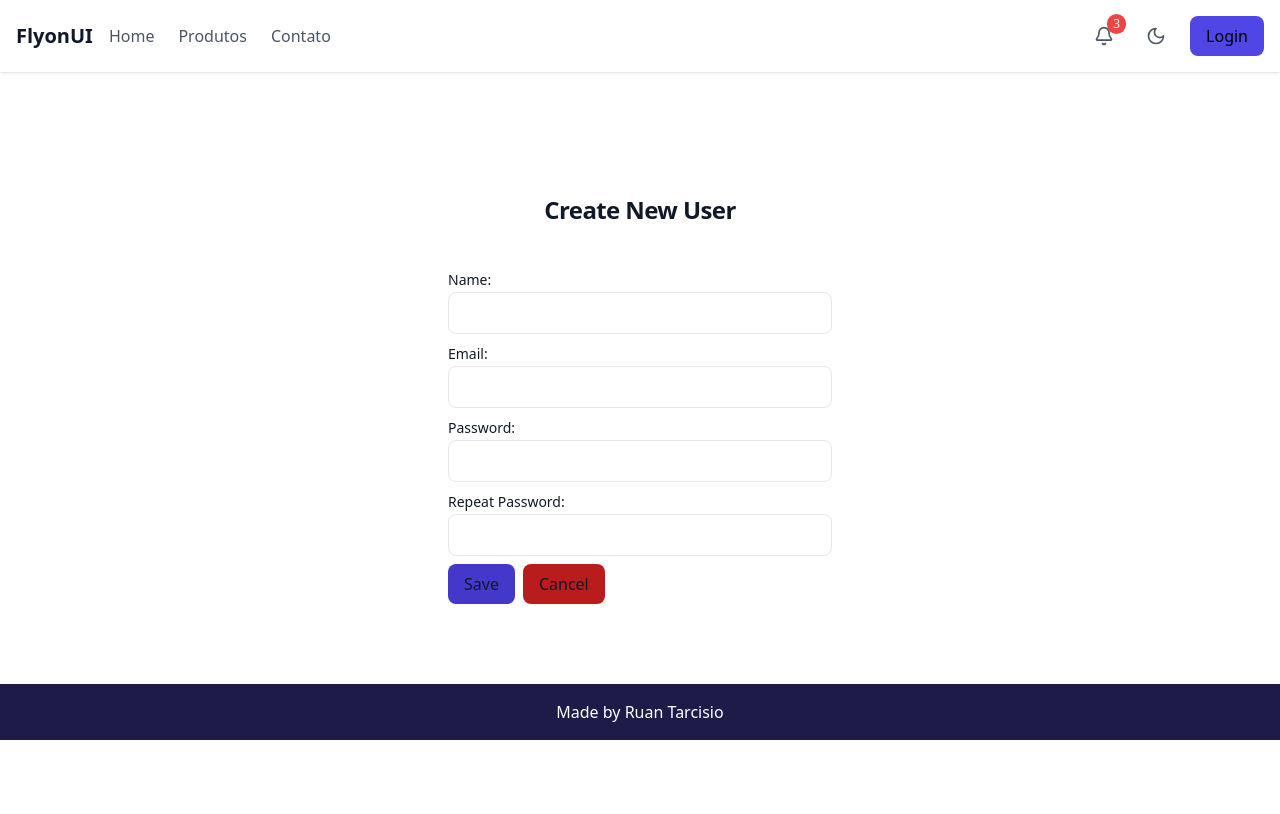
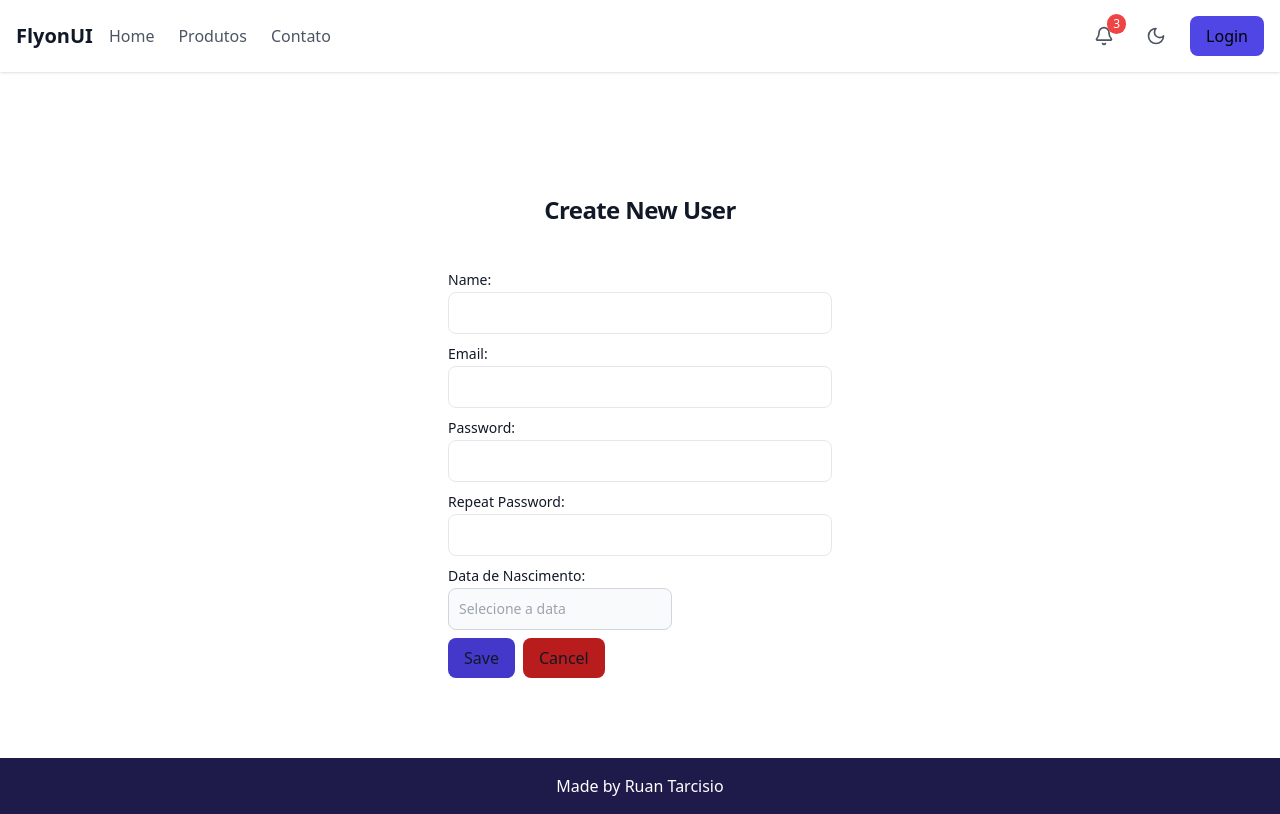
Before and after one commit to RuanTarcisio/imageLiteApiFront, a Next.js app: page /register in a window 1280 px wide. Built offline with nearby package versions, Linux system fonts and the light colour scheme.

Commit message:
adicionado calendario

```diff
--- a/src/app/register/registerFormSchema.ts
+++ b/src/app/register/registerFormSchema.ts
@@ -1,15 +1,34 @@
 import * as Yup from 'yup';
 
-export interface RegisterForm {
+// Função para calcular a data máxima (10 anos atrás a partir de hoje)
+const getMaxBirthDate = () => {
+  const currentDate = new Date();
+  const maxBirthDate = new Date(
+    currentDate.getFullYear() - 6, // Subtrai 10 anos
+    currentDate.getMonth(),
+    currentDate.getDate()
+  );
+  return maxBirthDate;
+};
+
+export interface RegisterFormValues {
   name: string;
   email: string;
   password: string;
   passwordMatch: string;
+  birthDate: Date | null;
 }
 
-export const registerValidationScheme = Yup.object().shape({
-  name: Yup.string().required('Name is required!'),
-  email: Yup.string().trim().required('Email is required!').email('Invalid Email!'),
-  password: Yup.string().required('Password is required').min(8, 'Password must have at least 8 characters!'),
-  passwordMatch: Yup.string().oneOf([Yup.ref('password')], 'Password must match!'),
-});
+export const registerValidationScheme = Yup.object({
+  name: Yup.string().required('Nome é obrigatório'),
+  email: Yup.string().email('E-mail inválido').required('E-mail é obrigatório'),
+  password: Yup.string().required('Senha é obrigatória'),
+  passwordMatch: Yup.string()
+    .oneOf([Yup.ref('password')], 'As senhas não coincidem')
+    .required('Confirme a senha'),
+  birthDate: Yup.date()
+    .nullable()
+    .required('Data de nascimento é obrigatória')
+    .max(new Date(), 'A data não pode ser no futuro')
+    .max(getMaxBirthDate(), 'Idade mínima, 06 anos de idade'),
+  });
--- a/src/components/auth/RegisterForm.tsx
+++ b/src/components/auth/RegisterForm.tsx
@@ -1,10 +1,10 @@
-'use client';
+"use client";
 
-
-import { useFormik } from 'formik';
-import { FieldError, InputText } from '../common/input';
-import { Button } from '@/components';
-import { RegisterForm as RegisterFormValues, registerValidationScheme } from '@/app/register/registerFormSchema';
+import { useFormik } from "formik";
+import { FieldError, InputText } from "../common/input";
+import { Button } from "@/components";
+import {  RegisterFormValues, registerValidationScheme} from "@/app/register/registerFormSchema";
+import { CustomDatePicker } from "@/components";
 
 interface RegisterFormProps {
   onSubmit: (values: RegisterFormValues) => void;
@@ -12,17 +12,30 @@ interface RegisterFormProps {
   onCancel: () => void;
 }
 
-export const RegisterForm = ({ onSubmit, loading, onCancel }: RegisterFormProps) => {
-  const { values, handleChange, handleSubmit, errors } = useFormik<RegisterFormValues>({
-    initialValues: { name: '', email: '', password: '', passwordMatch: '' },
-    validationSchema: registerValidationScheme,
-    onSubmit,
-  });
+export const RegisterForm = ({
+  onSubmit,
+  loading,
+  onCancel,
+}: RegisterFormProps) => {
+  const { values, handleChange, handleSubmit, errors, setFieldValue } =
+    useFormik<RegisterFormValues>({
+      initialValues: {
+        name: "",
+        email: "",
+        password: "",
+        passwordMatch: "",
+        birthDate: null,
+      },
+      validationSchema: registerValidationScheme,
+      onSubmit,
+    });
 
   return (
     <form onSubmit={handleSubmit} className="space-y-2">
       <div>
-        <label className="block text-sm font-medium leading-6 text-gray-900 dark:text-white">Name: </label>
+        <label className="block text-sm font-medium leading-6 text-gray-900 dark:text-white">
+          Name:{" "}
+        </label>
         <InputText
           style="w-full"
           id="name"
@@ -33,7 +46,9 @@ export const RegisterForm = ({ onSubmit, loading, onCancel }: RegisterFormProps)
       </div>
 
       <div>
-        <label className="block text-sm font-medium leading-6 text-gray-900 dark:text-white">Email: </label>
+        <label className="block text-sm font-medium leading-6 text-gray-900 dark:text-white">
+          Email:{" "}
+        </label>
         <InputText
           style="w-full"
           id="email"
@@ -44,7 +59,9 @@ export const RegisterForm = ({ onSubmit, loading, onCancel }: RegisterFormProps)
       </div>
 
       <div>
-        <label className="block text-sm font-medium leading-6 text-gray-900 dark:text-white">Password: </label>
+        <label className="block text-sm font-medium leading-6 text-gray-900 dark:text-white">
+          Password:{" "}
+        </label>
         <InputText
           style="w-full"
           type="password"
@@ -56,7 +73,9 @@ export const RegisterForm = ({ onSubmit, loading, onCancel }: RegisterFormProps)
       </div>
 
       <div>
-        <label className="block text-sm font-medium leading-6 text-gray-900 dark:text-white">Repeat Password: </label>
+        <label className="block text-sm font-medium leading-6 text-gray-900 dark:text-white">
+          Repeat Password:{" "}
+        </label>
         <InputText
           style="w-full"
           type="password"
@@ -67,11 +86,26 @@ export const RegisterForm = ({ onSubmit, loading, onCancel }: RegisterFormProps)
         <FieldError error={errors.passwordMatch} />
       </div>
 
+      <div>
+        <label className="block text-sm font-medium leading-6 text-gray-900 dark:text-white">
+          Data de Nascimento:{" "}
+        </label>
+        <CustomDatePicker
+          selected={values.birthDate}
+          onChange={(date) => setFieldValue("birthDate", date)}
+          allowFutureDates={false}
+        />
+        <div>
+
+        <FieldError error={errors.birthDate} />
+        </div>
+      </div>
+
       <Button
         type="submit"
         style="bg-indigo-700 hover:bg-indigo-500"
         label="Save"
-        //disabled={loading}
+        disabled={loading}
       />
       <Button
         type="button"
--- /dev/null
+++ b/src/components/common/datePicker/DatePicker.tsx
@@ -0,0 +1,37 @@
+import React from 'react';
+import DatePicker from 'react-datepicker';
+import 'react-datepicker/dist/react-datepicker.css';
+import { registerLocale } from 'react-datepicker';
+import { ptBR } from 'date-fns/locale/pt-BR'; // Importação correta do locale
+
+registerLocale('pt-BR', ptBR);
+
+interface DatePickerProps {
+  selected: Date | null;
+  onChange: (date: Date | null) => void;
+  allowFutureDates?: boolean;
+}
+
+export const CustomDatePicker = ({ selected, onChange, allowFutureDates = false }: DatePickerProps) => {
+  return (
+    <DatePicker
+      selected={selected}
+      onChange={onChange}
+      dateFormat="dd/MM/yyyy"
+      placeholderText="Selecione a data"
+      className="bg-gray-50 border border-gray-300 text-gray-900 text-sm rounded-lg focus:ring-blue-500 focus:border-blue-500 block w-full p-2.5
+                  dark:bg-gray-700 dark:border-gray-600 dark:placeholder-gray-400 dark:text-white dark:focus:ring-blue-500 dark:focus:border-blue-500"
+      showYearDropdown
+      yearDropdownItemNumber={100}
+      scrollableYearDropdown
+      maxDate={allowFutureDates ? undefined : new Date()}
+      strictParsing // Impede a exibição de dias de outros meses
+      showMonthDropdown // Mostra o dropdown de mês
+      dropdownMode="select" // Modo de seleção para os dropdowns
+      locale="pt-BR" // Configura o locale para português
+      popperClassName="!bg-white dark:!bg-gray-800 !border !border-gray-300 dark:!border-gray-700 !rounded-lg !shadow-lg" // Estilo do popover
+      monthClassName={() => 'bg-white dark:bg-gray-800 text-gray-900 dark:text-white'} // Estilo do dropdown de meses
+      yearClassName={() => 'bg-white dark:bg-gray-800 text-gray-900 dark:text-white'} // Estilo do dropdown de anos
+    />
+  );
+};
--- /dev/null
+++ b/src/components/common/datePicker/index.ts
@@ -0,0 +1 @@
+export { CustomDatePicker } from "./DatePicker";
--- a/src/components/index.ts
+++ b/src/components/index.ts
@@ -5,3 +5,4 @@ export { InputText, FieldError} from './common/input'
 export { useNotification } from './common/notification'
 export { default as AuthenticatedPage } from './AuthenticatedPage';
 export { LoginForm, RegisterForm } from './auth'
+export { CustomDatePicker } from './common/datePicker/DatePicker'
```
